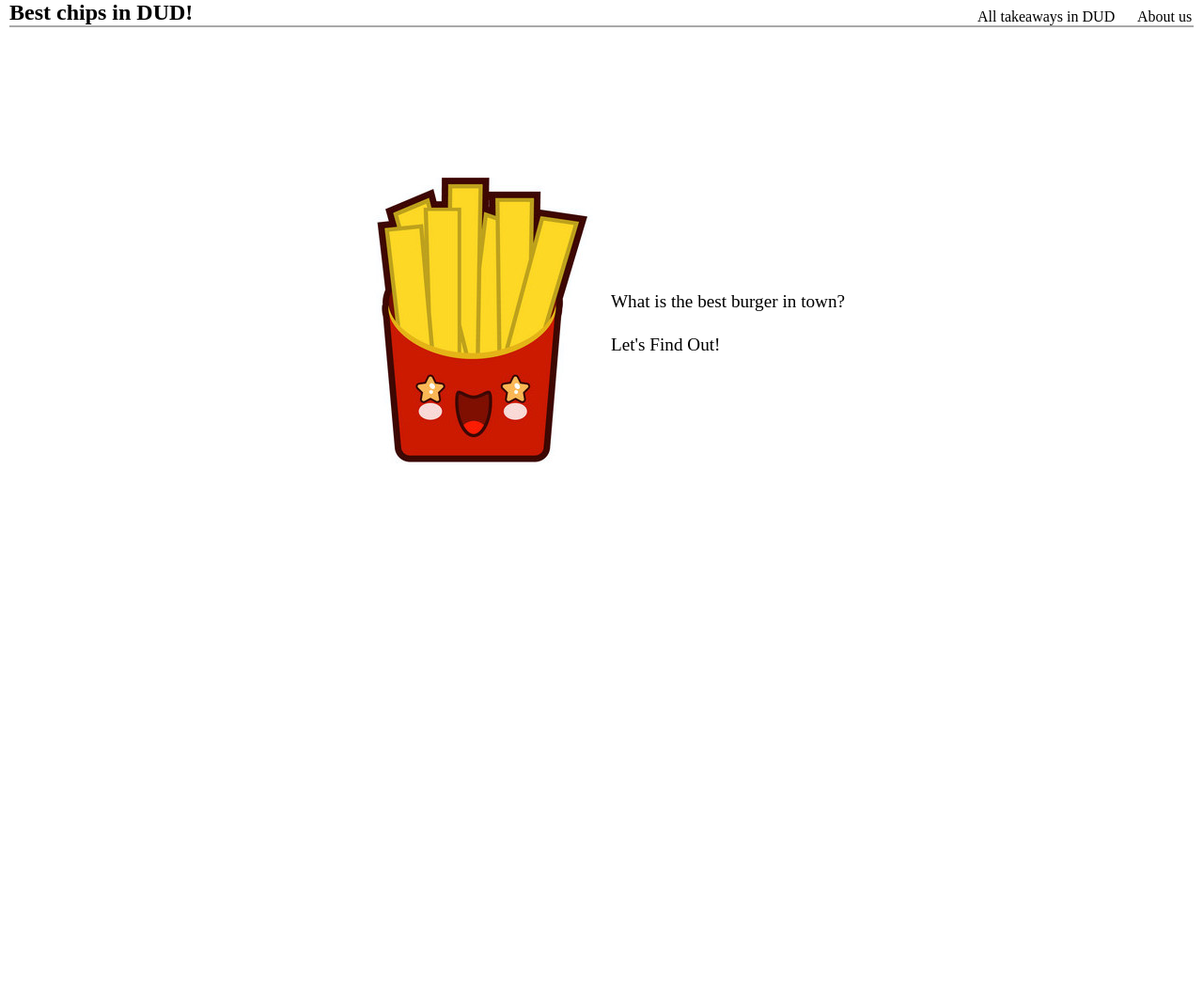
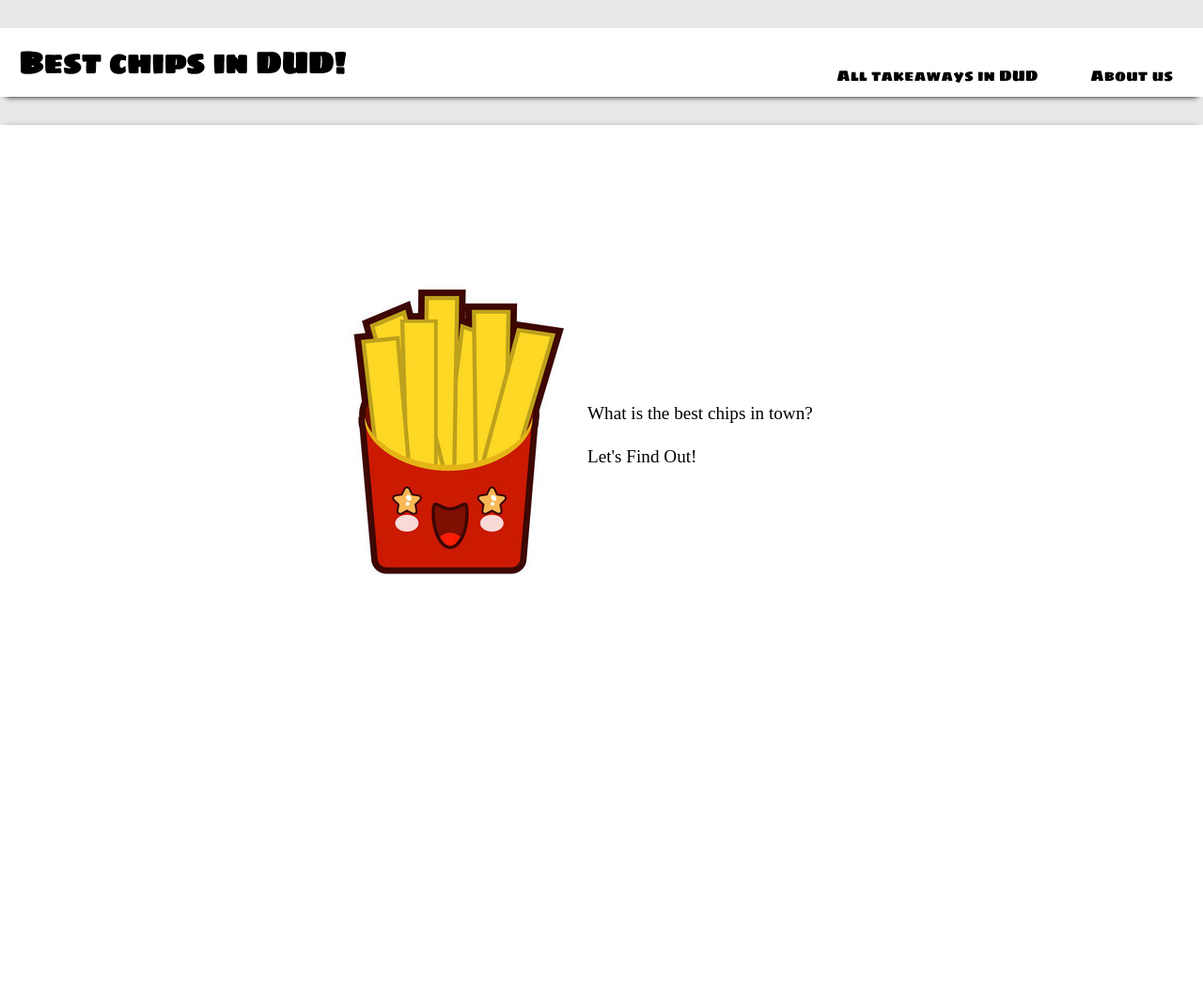
Before and after one commit to Amber-Song/chips-blog, a Jekyll site: the page built from index.html, in a window 1280 px wide. Shown: the whole page at 94% size. Built offline with Jekyll 4.4.1, drawn with Linux system fonts in a browser that asks for light colours; some web fonts are replaced; before the commit the page ends 929 px from its top, so only the background shows below that.

Commit message:
Second design

```diff
--- a/_includes/header.html
+++ b/_includes/header.html
@@ -6,4 +6,3 @@
   {% include nav-item.html link="/lists/" text="All takeaways in DUD" %}
   {% include nav-item.html link="/about/" text="About us" %}
 </header>
-<hr>
--- a/_layouts/default.html
+++ b/_layouts/default.html
@@ -5,6 +5,9 @@
     <meta charset="UTF-8">
     <meta name="viewport" content="width=device-width, initial-scale=1" />
     <link rel="stylesheet" href="/style.css" />
+    <link rel="preconnect" href="https://fonts.gstatic.com">
+    <link href="https://fonts.googleapis.com/css2?family=Sigmar+One&display=swap" rel="stylesheet">
+    <link href="https://fonts.googleapis.com/css2?family=Kelly+Slab&display=swap" rel="stylesheet">
   </head>
 
   <body>
--- a/index.html
+++ b/index.html
@@ -8,7 +8,7 @@ permalink: /
     <img src="/static/excite.jpg" alt="excite face">
 
     <div class="text">
-      What is the best burger in town? <br>
+      What is the best chips in town? <br>
       Let's Find Out!
     </div>
   </section>
--- a/style.css
+++ b/style.css
@@ -3,48 +3,58 @@ html, body {
 }
 
 body {
-  margin: 0 10px;
-  /* background-image: url(/static/13205443.jpg);
-  background-repeat: repeat; */
+  max-width: 1440px;
+  margin: auto;
+  background-color: #e8e8e8;
 }
 
 main {
   height: 100%;
+  padding: 15px 20px;
+  box-shadow: 0 -4px 6px -6px grey;
+  background-color: white;
+  font-family: 'Kelly Slab', cursive;
 }
 
 /* Header of the page */
 header {
   display: grid;
-  grid-template-columns: auto 150px 60px;
+  grid-template-columns: auto 250px 100px;
   align-items: end;
   grid-column-gap: 20px;
+  background-color: white;
+  margin: 30px auto;
+  padding: 10px 20px;
+  box-shadow: 0 6px 6px -6px black;
 }
 
 header .title {
-  font-size: x-large;
+  font-size: xx-large;
   font-weight: bolder;
+  font-family: 'Sigmar One', cursive;
 }
 
-header .nav-item:hover {
-  background-color: lemonchiffon;
+header .nav-item a {
+  font-family: 'Sigmar One', cursive;
 }
 
-header .active {
-  background-color: lemonchiffon;
+header .nav-item:hover a {
+  color: #9a681f;
+}
+
+header .active a {
+  color: #9a681f;
 }
 
 /* About page */
 .about {
-  height: 70%;
-  width: 80%;
-  margin: 30px auto;
+  height: 100%;
   display: grid;
   grid-template-rows: auto auto auto;
   grid-row-gap: 30px;
   background-image: url(/static/smile.jpg);
   background-repeat: no-repeat;
   background-position: center;
-  padding: 15px 20px;
   color: black;
 }
 
@@ -59,12 +69,6 @@ header .active {
 }
 
 /* Something */
-hr {
-  margin-block-start: 0;
-  margin-block-end: 0;
-  border: 1px solid darkgrey;
-}
-
 .no-style {
   text-decoration: none;
   color: black;
@@ -73,7 +77,7 @@ hr {
 /* Not found */
 .img-text {
   display: grid;
-  grid-template-columns: 250px 250px;
+  grid-template-columns: 250px 300px;
   grid-column-gap: 20px;
   margin: auto;
   width: min-content;
```
